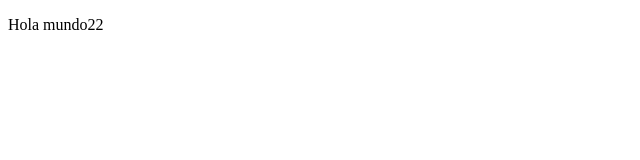
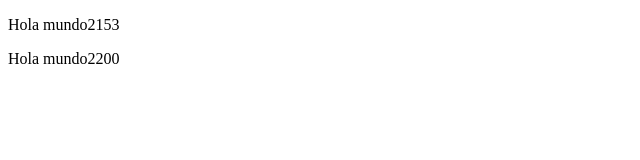
Before and after one commit to dmduarte14/test, a plain HTML site: page index.html in a window 1280 px wide. Shown: the whole page, without its empty margins (0-640 px from the left). Drawn offline with Linux system fonts and the light colour scheme.

```diff
--- a/index.html
+++ b/index.html
@@ -6,6 +6,7 @@
     <title>Documento nuevo</title>
 </head>
 <body>
-    <p>Hola mundo22</p>
+    <p>Hola mundo2153</p>
+    <p>Hola mundo2200</p>
 </body>
 </html>
```
